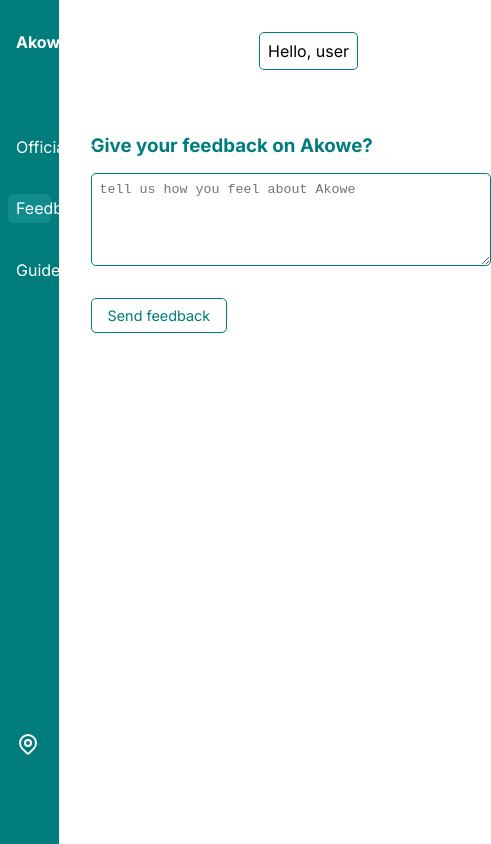
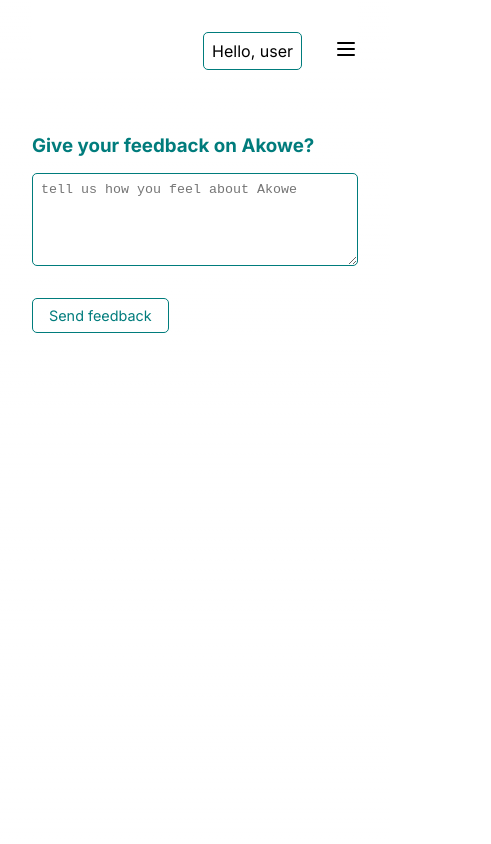
Before and after one commit to Blackie01/Akowe-re, a Next.js app: page /dashboard/feedback in a window 390 px wide. Shown: the whole page, 491 px wide, since content can reach past the window. Built offline with nearby package versions, Linux system fonts and the light colour scheme.

Commit message:
feat: responsiveness done

```diff
--- a/src/app/dashboard/components/feedback.module.css
+++ b/src/app/dashboard/components/feedback.module.css
@@ -1,11 +1,10 @@
 .container h3 {
-    width: max-content;
     font-weight: bold;
     color: var(--brand-color);
 }
 
 .inputContainer {
-    width: 25rem;
+    width: 50%;
     display: flex;
     flex-direction: column;
     gap: 1rem;
@@ -57,3 +56,15 @@
     background-color: var(--brand-color);
     color: #fff;
 }
+
+@media (max-width: 768px) {
+    .inputContainer {
+        width: 70%;
+    }
+}
+
+@media (max-width: 598px) {
+    .inputContainer {
+        width: 100%;
+    }
+}
--- a/src/app/dashboard/dashboard.module.css
+++ b/src/app/dashboard/dashboard.module.css
@@ -11,6 +11,7 @@
     width: 15%;
     height: 100vh;
     background-color: var(--brand-color);
+    transition: all 0.4s ease-in-out;
 }
 
 .canvas {
@@ -19,13 +20,17 @@
     flex-direction: column;
     gap: 2rem;
     padding: 2rem;
+    padding-top: 0;
 }
 
 .dashboardHeader {
     position: sticky;
-    top: 2rem;
+    top: 0;
+    padding-top: 2rem;
     display: flex;
     justify-content: flex-end;
+    align-items: center;
+    background-color: #fff;
 }
 
 .dashboardHeader p {
@@ -35,3 +40,40 @@
     border: 1px solid var(--brand-color);
     border-radius: 5px;
 }
+
+.hamburger {
+    display: none;
+    margin-left: 2rem;
+    cursor: pointer;
+}
+
+@media (max-width: 1097px) {
+    .sidebarContainer {
+        width: 20%;
+    }
+}
+
+@media (max-width: 768px) {
+    .sidebarContainer {
+        position: fixed;
+        width: 40%;
+        z-index: 2;
+        top: 0;
+        transform: translateX(-100vw);
+        box-shadow: 10px 0 25px 5px rgba(0, 124, 124, 0.3)
+    }
+
+    .canvas {
+        width: 100%;
+    }
+
+    .hamburger {
+        display: block;
+    }
+}
+
+@media (max-width: 533px) {
+    .sidebarContainer {
+        width: 60%;
+    }
+}
--- a/src/app/dashboard/layout.tsx
+++ b/src/app/dashboard/layout.tsx
@@ -1,27 +1,44 @@
-'use client'
+"use client";
 
-import React from "react";
+import React, { useState, useRef, useEffect } from "react";
 import SideBar from "./layout/sidebar";
-import styles from './dashboard.module.css'
+import styles from "./dashboard.module.css";
 import { useSelector } from "react-redux";
 import { RootState } from "../redux/store";
+import { IconMenu2, IconX } from "@tabler/icons-react";
 
+const DashboardLayout = ({ children }: { children: React.ReactNode }) => {
+  const sidebarRef = useRef<HTMLDivElement | null>(null);
 
-const DashboardLayout = ({
-    children,
-  }: {
-    children: React.ReactNode;
-  }) => {
-  const username = useSelector((state: RootState) => state.auth.name)
+  const username = useSelector((state: RootState) => state.auth.name);
+
+  const [openMenu, setOpenMenu] = useState<Boolean>(false);
+  console.log("open menu", openMenu);
+
+  const handleHamburger = () => {
+    setOpenMenu(!openMenu);
+    if (sidebarRef.current) {
+      sidebarRef.current.style.transform = openMenu
+        ? "translateX(-100vw)"
+        : "translateX(0)";
+    }
+  };
+
+  useEffect(() => {}, [openMenu]);
 
   return (
     <section className={styles.overallDashboard}>
-      <div className={styles.sidebarContainer}>
+      <div className={styles.sidebarContainer} ref={sidebarRef}>
         <SideBar />
       </div>
 
       <div className={styles.canvas}>
-        <div className={styles.dashboardHeader}><p>Hello, {username || 'user'}</p></div>
+        <div className={styles.dashboardHeader}>
+          <p>Hello, {username || "user"}</p>
+          <div className={styles.hamburger} onClick={handleHamburger}>
+            {openMenu ? <IconX /> : <IconMenu2 />}
+          </div>
+        </div>
         <div>{children}</div>
       </div>
     </section>
```
Also changed, not shown: src/app/auth/login.module.css (+45 -4 lines), src/app/dashboard/officiators/officiators.module.css (+54 -0 lines), src/app/dashboard/officiators/page.tsx (+7 -6 lines).
